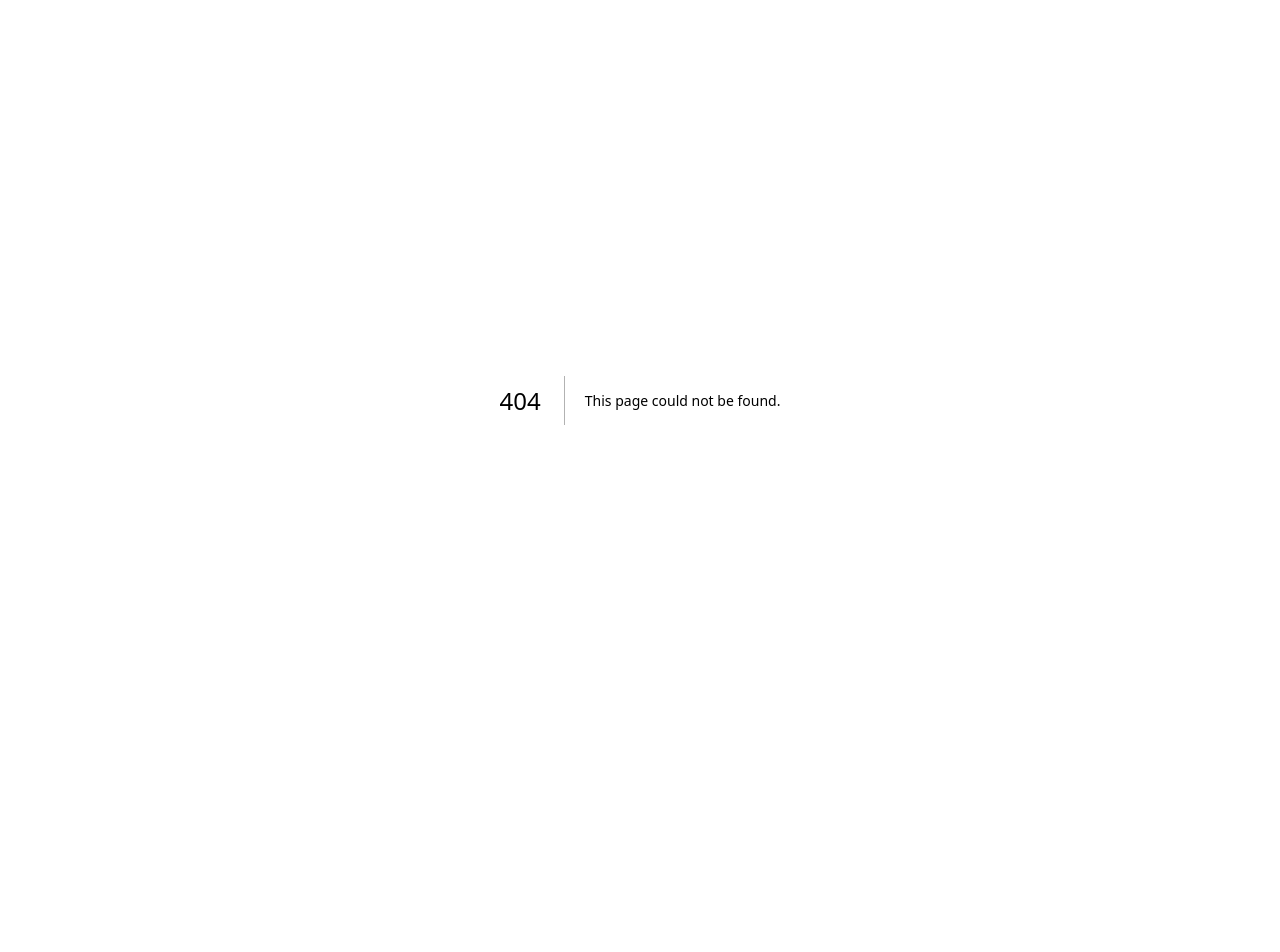
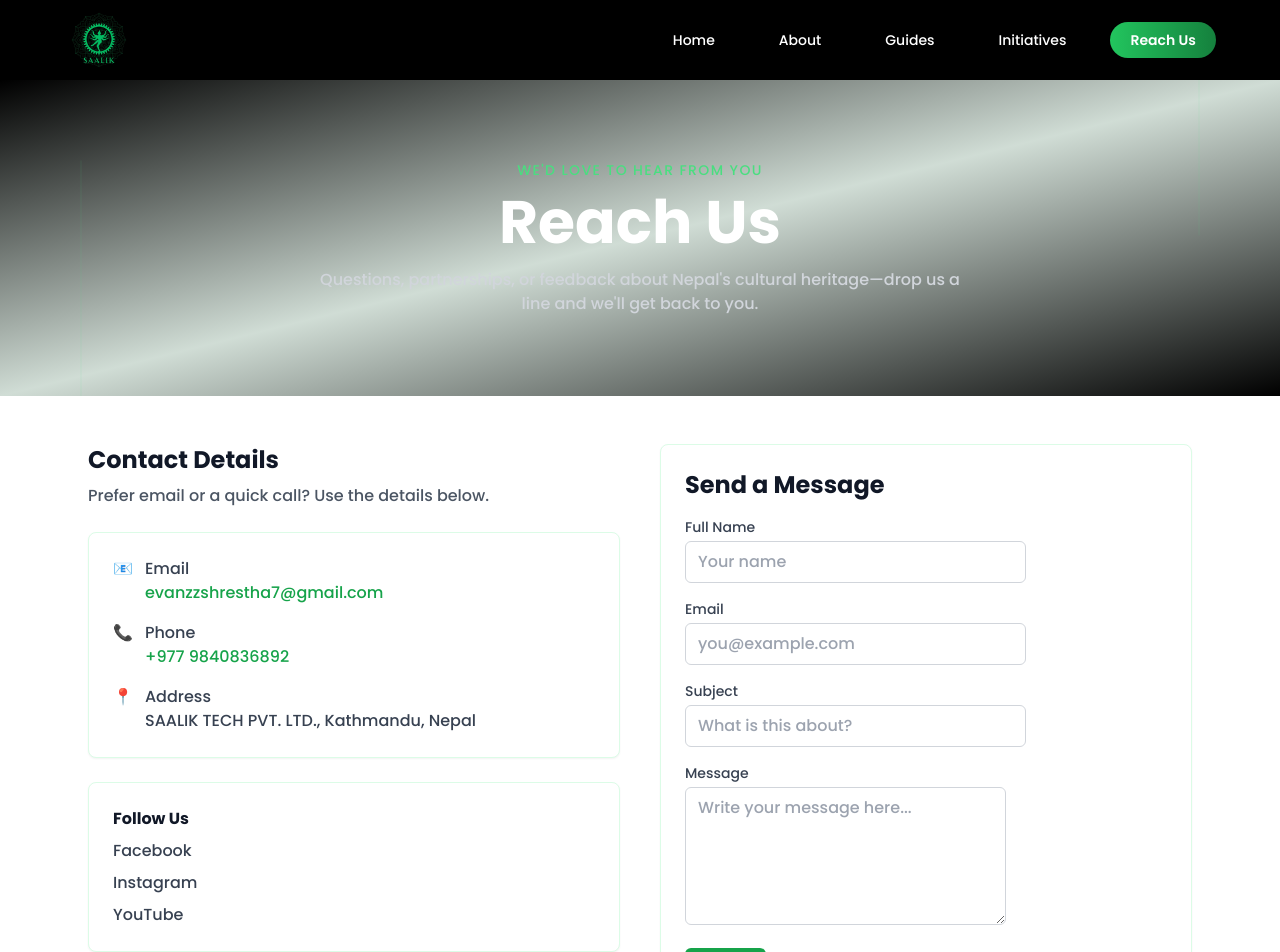
Before and after one commit to opensaalik/saalik-website, a Next.js app: page /contact in a window 1280 px wide. Before the commit this address had no page. Shown: the top 952 px of the page. Before the commit the page ends 800 px from the top, so only its background shows below. Built offline with nearby package versions, Linux system fonts and the light colour scheme.

Commit message:
✨ Add Contact page and finalize deployment-ready build

```diff
--- a/app/about/page.tsx
+++ b/app/about/page.tsx
@@ -119,19 +119,7 @@ export default function About() {
               <h3 className="text-xl font-bold text-white mb-2">Sarad Gaihre</h3>
               <p className="text-green-400 font-semibold mb-4">CEO</p>
 
-              <div className='flex space-x-3'>
-                <a href="https://www.facebook.com/saalik" target="_blank" rel="noopener noreferrer" className='text-gray-400 hover:text-green-400 transition-colors'>
-                  <svg className="w-6 h-6" fill="currentColor" viewBox="0 0 24 24"><path d="M24 12.073C24 5.405 18.627 0 12 0S0 5.405 0 12.073C0 18.042 4.388 23.094 10.125 24v-8.437h-3.047v-3.49h3.047v-2.66c0-3.025 1.793-4.697 4.533-4.697 1.312 0 2.686.235 2.686.235v2.953h-1.513c-1.494 0-1.953.928-1.953 1.873v2.296h3.328l-.532 3.49h-2.796V24C19.612 23.094 24 18.042 24 12.073z" /></svg>
-                </a>
-                <a href="https://www.youtube.com" target="_blank" rel="noopener noreferrer" className='text-gray-400 hover:text-green-400 transition-colors'>
-                  <svg className="w-6 h-6" fill="currentColor" viewBox="0 0 24 24"><path d="M23.499 6.203a3.008 3.008 0 00-2.116-2.118C19.555 3.579 12 3.579 12 3.579s-7.555 0-9.383.506A3.008 3.008 0 00.501 6.203 32.394 32.394 0 000 11.999a32.394 32.394 0 00.501 5.796 3.008 3.008 0 002.116 2.118c1.828.506 9.383.506 9.383.506s7.555 0 9.383-.506a3.008 3.008 0 002.116-2.118 32.394 32.394 0 00.501-5.796 32.394 32.394 0 00-.501-5.796zM9.545 15.454V8.545l6.364 3.455-6.364 3.454z" /></svg>
-                </a>
-                <a href="https://www.instagram.com/saalik0" target="_blank" rel="noopener noreferrer" className='text-gray-400 hover:text-green-400 transition-colors'>
-                  <svg xmlns="http://www.w3.org/2000/svg" x="0px" y="0px" width="24" height="24" viewBox="0 0 32 32" fill="currentColor">
-                    <path d="M 11.46875 5 C 7.917969 5 5 7.914063 5 11.46875 L 5 20.53125 C 5 24.082031 7.914063 27 11.46875 27 L 20.53125 27 C 24.082031 27 27 24.085938 27 20.53125 L 27 11.46875 C 27 7.917969 24.085938 5 20.53125 5 Z M 11.46875 7 L 20.53125 7 C 23.003906 7 25 8.996094 25 11.46875 L 25 20.53125 C 25 23.003906 23.003906 25 20.53125 25 L 11.46875 25 C 8.996094 25 7 23.003906 7 20.53125 L 7 11.46875 C 7 8.996094 8.996094 7 11.46875 7 Z M 21.90625 9.1875 C 21.402344 9.1875 21 9.589844 21 10.09375 C 21 10.597656 21.402344 11 21.90625 11 C 22.410156 11 22.8125 10.597656 22.8125 10.09375 C 22.8125 9.589844 22.410156 9.1875 21.90625 9.1875 Z M 16 10 C 12.699219 10 10 12.699219 10 16 C 10 19.300781 12.699219 22 16 22 C 19.300781 22 22 19.300781 22 16 C 22 12.699219 19.300781 10 16 10 Z M 16 12 C 18.222656 12 20 13.777344 20 16 C 20 18.222656 18.222656 20 16 20 C 13.777344 20 12 18.222656 12 16 C 12 13.777344 13.777344 12 16 12 Z"></path>
-                  </svg>
-                </a>
-              </div>
+
             </div>
 
             <div className="flex flex-col items-center p-6 bg-gray-900/50 rounded-lg border border-green-400/20 hover:border-green-400/50 transition-all duration-300">
--- /dev/null
+++ b/app/contact/page.tsx
@@ -0,0 +1,100 @@
+"use client";
+
+import Navbar from "../Navbar";
+import Footer from "../footer";
+import Head from "next/head";
+
+export default function ContactPage() {
+  return (
+    <>
+      <Head>
+        <title>SAALIK - Reach Us</title>
+      </Head>
+      <Navbar className="text-white" />
+
+      {/* Hero */}
+      <section className="relative overflow-hidden bg-gradient-to-br from-black via-green-900/20 to-black">
+        <div className="absolute inset-0 opacity-5 pointer-events-none">
+          <div className="absolute top-20 left-20 w-96 h-96 border border-green-400 rounded-full"></div>
+          <div className="absolute bottom-40 right-20 w-64 h-64 border border-green-400 rounded-full"></div>
+        </div>
+        <div className="max-w-6xl mx-auto px-6 py-20 text-center relative z-10">
+          <p className="text-green-400 tracking-widest uppercase mb-3 text-sm">We'd love to hear from you</p>
+          <h1 className="text-4xl md:text-6xl font-black text-white">Reach Us</h1>
+          <p className="text-gray-300 mt-4 max-w-2xl mx-auto">Questions, partnerships, or feedback about Nepal's cultural heritage—drop us a line and we'll get back to you.</p>
+        </div>
+      </section>
+
+      {/* Content */}
+      <section className="max-w-6xl mx-auto px-6 py-12 grid md:grid-cols-2 gap-10">
+        {/* Contact Details */}
+        <div className="space-y-6">
+          <div>
+            <h2 className="text-2xl font-bold text-gray-900">Contact Details</h2>
+            <p className="text-gray-600 mt-2">Prefer email or a quick call? Use the details below.</p>
+          </div>
+          <div className="rounded-lg border border-green-100 p-6 bg-white shadow-sm">
+            <div className="space-y-4 text-gray-700">
+              <div className="flex items-start">
+                <span className="w-6 h-6 text-green-600 mr-3">📧</span>
+                <div>
+                  <p className="font-medium">Email</p>
+                  <a href="mailto:evanzzshrestha7@gmail.com" className="text-green-600 hover:underline">evanzzshrestha7@gmail.com</a>
+                </div>
+              </div>
+              <div className="flex items-start">
+                <span className="w-6 h-6 text-green-600 mr-3">📞</span>
+                <div>
+                  <p className="font-medium">Phone</p>
+                  <a href="tel:+977-9840836892" className="text-green-600 hover:underline">+977 9840836892</a>
+                </div>
+              </div>
+              <div className="flex items-start">
+                <span className="w-6 h-6 text-green-600 mr-3">📍</span>
+                <div>
+                  <p className="font-medium">Address</p>
+                  <p>SAALIK TECH PVT. LTD., Kathmandu, Nepal</p>
+                </div>
+              </div>
+            </div>
+          </div>
+          <div className="rounded-lg border border-green-100 p-6 bg-white shadow-sm">
+            <h3 className="font-bold text-gray-900 mb-2">Follow Us</h3>
+            <div className="space-y-2 text-gray-700">
+              <a href="https://www.facebook.com/saalik" target="_blank" rel="noopener noreferrer" className="block hover:text-green-600">Facebook</a>
+              <a href="https://www.instagram.com/saalik0" target="_blank" rel="noopener noreferrer" className="block hover:text-green-600">Instagram</a>
+              <a href="https://www.youtube.com" target="_blank" rel="noopener noreferrer" className="block hover:text-green-600">YouTube</a>
+            </div>
+          </div>
+        </div>
+
+        {/* Contact Form */}
+        <div className="rounded-lg border border-green-100 p-6 bg-white shadow-sm">
+          <h2 className="text-2xl font-bold text-gray-900 mb-4">Send a Message</h2>
+          <form className="space-y-4" onSubmit={(e) => e.preventDefault()}>
+            <div>
+              <label className="block text-sm font-medium text-gray-700">Full Name</label>
+              <input type="text" required className="mt-1 w-full rounded-md border border-gray-300 px-3 py-2 focus:outline-none focus:ring-2 focus:ring-green-500 focus:border-green-500" placeholder="Your name" />
+            </div>
+            <div>
+              <label className="block text-sm font-medium text-gray-700">Email</label>
+              <input type="email" required className="mt-1 w-full rounded-md border border-gray-300 px-3 py-2 focus:outline-none focus:ring-2 focus:ring-green-500 focus:border-green-500" placeholder="you@example.com" />
+            </div>
+            <div>
+              <label className="block text-sm font-medium text-gray-700">Subject</label>
+              <input type="text" required className="mt-1 w-full rounded-md border border-gray-300 px-3 py-2 focus:outline-none focus:ring-2 focus:ring-green-500 focus:border-green-500" placeholder="What is this about?" />
+            </div>
+            <div>
+              <label className="block text-sm font-medium text-gray-700">Message</label>
+              <textarea required rows={5} className="mt-1 w-full rounded-md border border-gray-300 px-3 py-2 focus:outline-none focus:ring-2 focus:ring-green-500 focus:border-green-500" placeholder="Write your message here..." />
+            </div>
+            <button type="submit" className="bg-green-600 text-white px-5 py-2 rounded-md hover:bg-green-700 transition-colors">Send</button>
+            <p className="text-xs text-gray-500">This form is a demo and does not send emails yet.</p>
+          </form>
+        </div>
+      </section>
+
+      <Footer />
+    </>
+  );
+}
```
Also changed, not shown: 1 other file (tests, documents, lock files or other folders).
